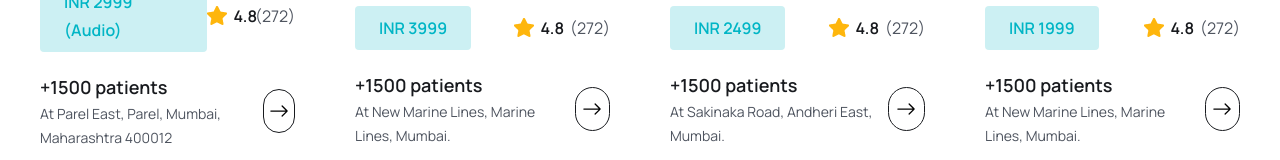
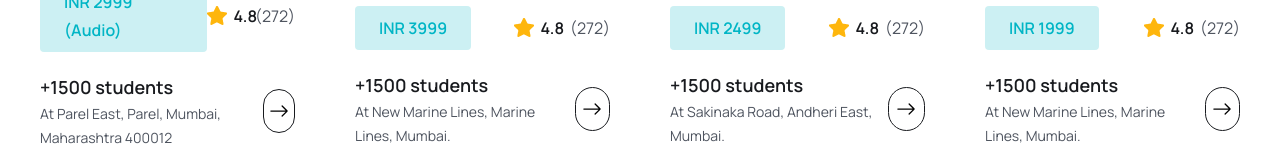
Before and after one commit to Anikesh02/Edu-Elites, a React (Vite) app in the folder frontend/: page /doctors in a window 1280 px wide. Shown: the part 721-881 px from the top of the page. Built offline with nearby package versions, Linux system fonts and the light colour scheme; no server answers; the database is empty.

Commit message:
patient->students

```diff
--- a/frontend/src/components/Course/CourseCard.jsx
+++ b/frontend/src/components/Course/CourseCard.jsx
@@ -25,7 +25,7 @@ const CourseCard = ({ doctor }) => {
 
             <div className="mt-[18px] lg:mt-5 flex items-center justify-between">
                 <div>
-                    <h3 className='text-[16px] leading-7 lg:text-[18px] lg:leading-[30px] font-semibold text-headingColor'>+{totalPatients} patients</h3>
+                    <h3 className='text-[16px] leading-7 lg:text-[18px] lg:leading-[30px] font-semibold text-headingColor'>+{totalPatients} students</h3>
                     <p className='text-[14px] leading-6 font-[400] text-textColor'>At {hospital}</p>
                 </div>
 
```
